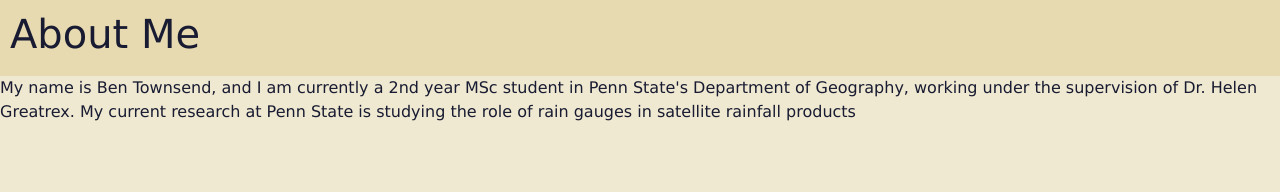
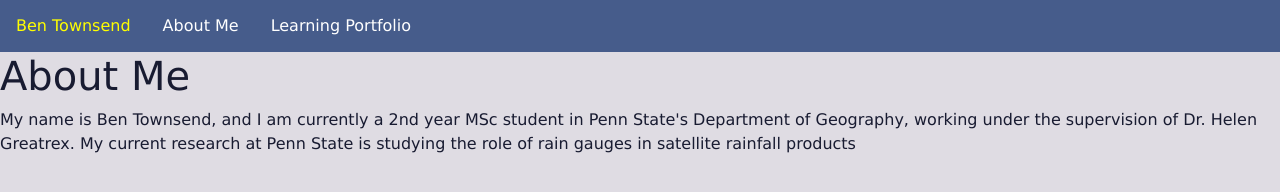
Before and after one commit to bentowns/bentowns.github.io, a plain HTML site: page aboutme.html in a window 1280 px wide. Drawn offline with Linux system fonts and the light colour scheme.

Commit message:
Standardized the webpages (hopefully)

```diff
--- a/aboutme.html
+++ b/aboutme.html
@@ -1,10 +1,12 @@
 <!DOCTYPE html>
 <link rel="stylesheet" href="css/bootstrap.min.css">
 <link rel="stylesheet" href="css/style.css">
-
-<title>Ben Townsend - About Me</title>
-
 <html>
+<ul>
+   <li><a href="https://bentowns.github.io/">Ben Townsend</a></li>
+   <li><a href="https://bentowns.github.io/aboutme">About Me</a></li>
+   <li><a href="https://bentowns.github.io/geog560">Learning Portfolio</a></li>
+</ul>
    <header>
       <h1>About Me</h1>
   </header>
@@ -13,3 +15,4 @@
        My current research at Penn State is studying the role of rain gauges in satellite rainfall products
     </p>
 </body>
+</html>
--- a/css/style.css
+++ b/css/style.css
@@ -1,13 +1,29 @@
 body {
     font-family: Verdana, Geneva, Tahoma, sans-serif;
-    background-color: #F0E9D2;
+    background-color: #DFDCE3;
     color: #181B31
 }
 
-header {
-    background-color: #e7d9b0;
-    padding: 10px;
-    text-align: left;
-    font-size: 16px;
-    color:  #181B31
+ul {
+  list-style-type: none;
+  margin: 0;
+  padding: 0;
+  overflow: hidden;
+  background-color: #465C8B;
 }
+
+li {
+  float: left;
+}
+
+li a {
+  display: block;
+  color: white;
+  text-align: center;
+  padding: 14px 16px;
+  text-decoration: none;
+}
+
+li a:hover {
+  color: yellow;
+}
```
Also changed, not shown: geog560.html (+7 -0 lines), index.html (+5 -3 lines).
